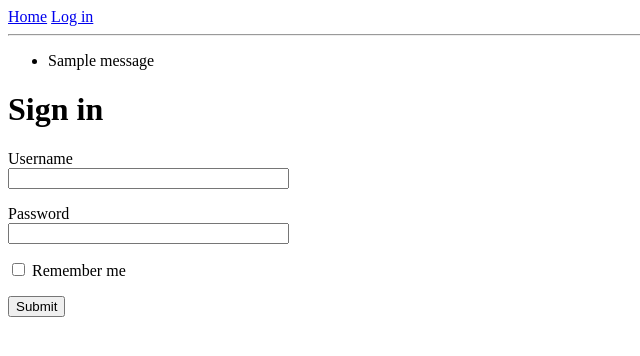
After one commit to pentarix1996/FlaskTuto, a Python web app: template flask_tuto/app/templates/login.html in a window 1280 px wide. The commit adds this page. Shown: the top 356 px of the page, without its empty margins (0-640 px from the left). Run offline with Jinja, Linux system fonts and the light colour scheme; the template is opened without the code that fills it: most values are stand-ins (such as "Sample title", 1, 10 or a date in 2020); one stand-in notice (Sample message) is shown; form fields are guessed from the names that the template uses.

Commit message:
Changes 13-03-20 and 16-03-20

```diff
--- a/flask_tuto/app/__init__.py
+++ b/flask_tuto/app/__init__.py
@@ -1,5 +1,7 @@
 from flask import Flask
+from config import Config
 
 app01 = Flask(__name__)
+app01.config.from_object(Config)
 
 from app import routes
--- /dev/null
+++ b/flask_tuto/app/config.py
@@ -0,0 +1,4 @@
+import os
+
+class Config(object):
+  SECRET_KEY = os.environ.get('SECRET KEY') or 'axians'
--- a/flask_tuto/app/templates/base.html
+++ b/flask_tuto/app/templates/base.html
@@ -7,8 +7,20 @@
     {% endif %}
   </head>
   <body>
-    <div><a href="index">Home</a></div>
+    <div>
+      <a href="{{ url_for('index') }}">Home</a>
+      <a href="{{ url_for('login') }}">Log in</a>
+    </div>
     <hr>
+    {% with messages = get_flashed_messages() %}
+    {% if messages %}
+    <ul>
+        {% for message in messages %}
+        <li>{{ message }}</li>
+        {% endfor %}
+    </ul>
+    {% endif %}
+    {% endwith %}
     {% block content %}{% endblock %}
   </body>
 </html>
--- /dev/null
+++ b/flask_tuto/app/templates/login.html
@@ -0,0 +1,23 @@
+{% extends "base.html" %}
+{% block content %}
+  <h1>Sign in</h1>
+  <form action="" method="post" novalidate>
+    {{ form.hidden_tag() }}
+    <p>
+      {{ form.username.label }}</br>
+      {{ form.username(size=32) }}
+      {% for error in form.username.errors %}
+      <span style="color: red;">[{{ error }}]</span>
+      {% endfor %}
+    </p>
+    <p>
+      {{ form.password.label }}</br>
+      {{ form.password(size=32) }}
+      {% for error in form.password.errors %}
+      <span style="color: red;">[{{ error }}]</span>
+      {% endfor %}
+    </p>
+    <p>{{ form.remember_me() }} {{ form.remember_me.label }}</p>
+    <p>{{ form.submit() }}</p>
+  </form>
+{% endblock %}
```
Also changed, not shown: flask_tuto/app/forms.py (added, +9 -0 lines), flask_tuto/app/routes.py (+13 -2 lines), flask_tuto/README.md, 5 other files.
